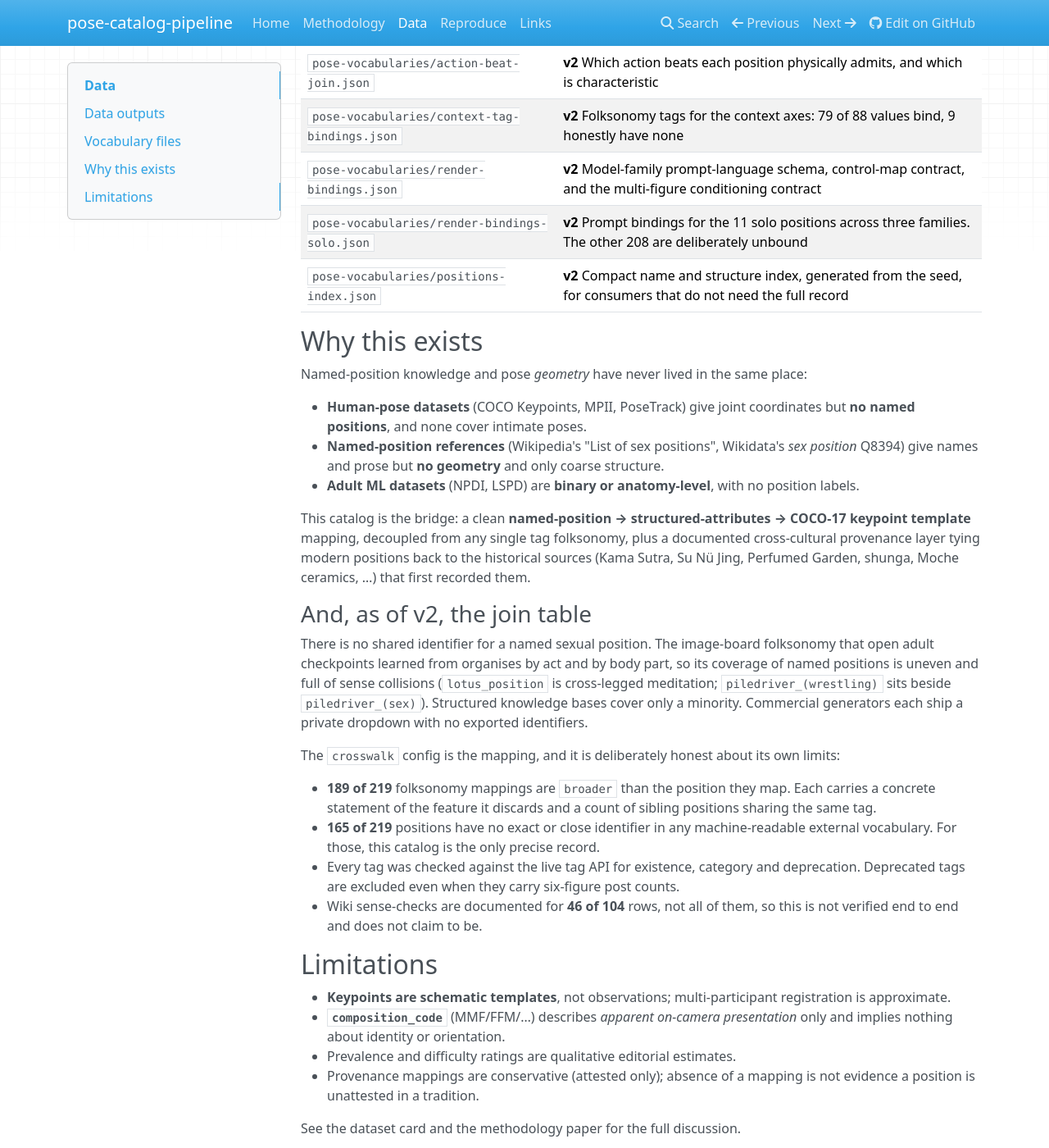
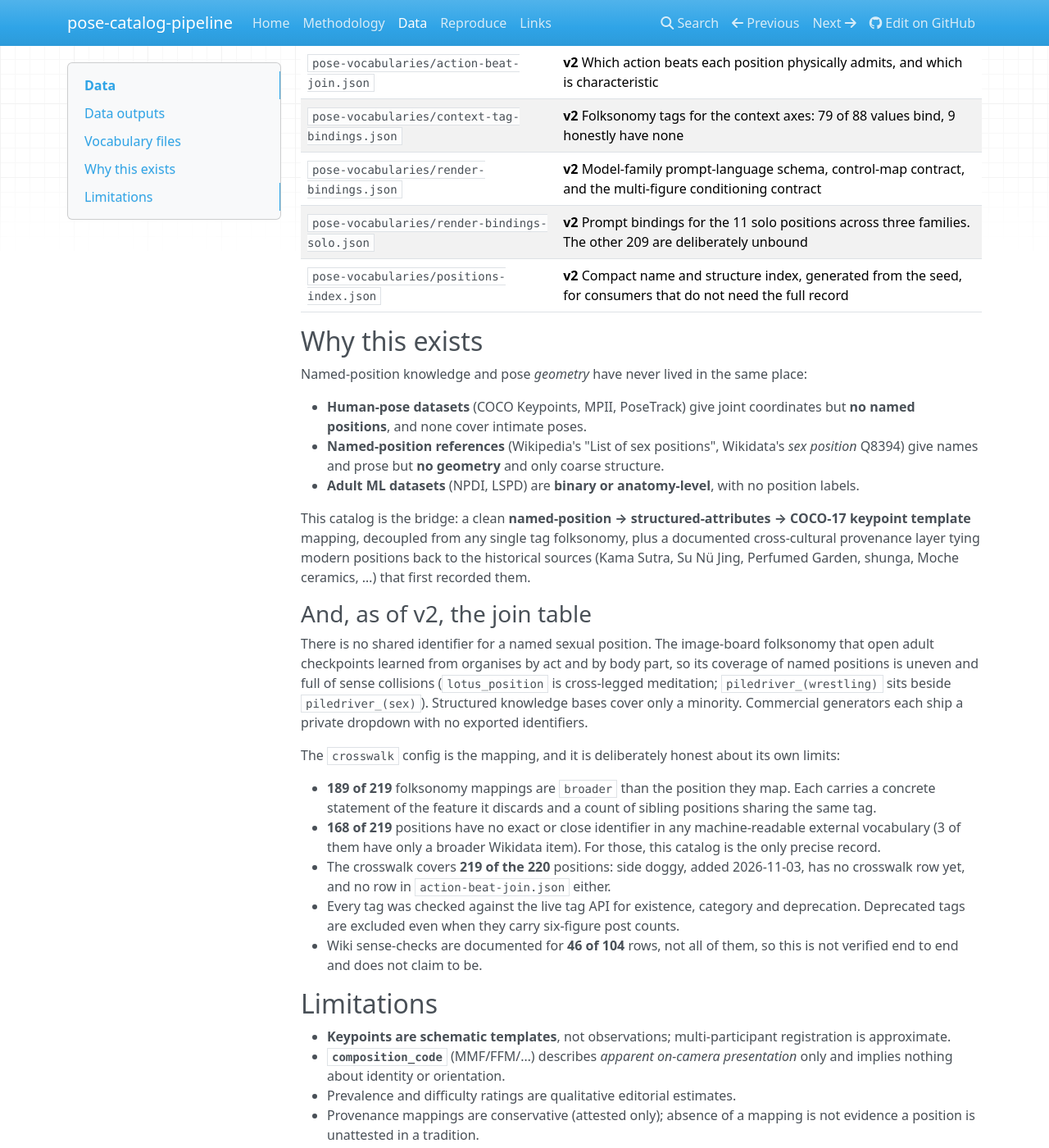
Before and after one commit to Agaveis/pose-catalog-pipeline, an MkDocs documentation site: the page built from docs/data.md, in a window 1280 px wide and 1400 px high, scrolled down 2158 px. Shown: the whole window at 82% size. Built offline with MkDocs 1.6.1, drawn with Linux system fonts in a browser that asks for light colours; nearby versions of some CDN libraries; some of the changed text lies outside the part shown.

Commit message:
data+docs: vocabularies synced to the live catalog (220 positions, 339 crosswalk rows); README and docs agree
The four vocabulary files that lagged (poses.seed, crosswalk-rows, action-beat-join,
positions-index) are copied byte for byte from the site repo's main, so the pipeline
rebuilds the published dataset: 220 poses, 495 keypoint participants, 339 crosswalk rows,
219 beat joins. The scripts were already identical.

README: 220 positions; crosswalk figures over the 219 it covers (189 broader, 168 with no
exact or close match, 3 of them with only a broader Wikidata item); side doggy has no
crosswalk or beat-join row yet; 339 mappings; ten configs; the Data outputs block is
docs/data.md's, byte for byte. docs/data.md: 220 and 495, 168 of 219, 209 unbound.
docs/index.md: 220, and a link to the crosswalk table.

Co-Authored-By: Claude Opus 5.5 <noreply@anthropic.com>

```diff
--- a/docs/data.md
+++ b/docs/data.md
@@ -8,14 +8,14 @@ The dataset (CC BY 4.0) is published at [EthnicErotic/pose-catalog](https://hugg
 
 | Config | Rows | Description |
 |---|---|---|
-| `poses` | 219 | One row per named position: structure, composition, presentation, aliases, Wikidata anchor, historical sources, description, canonical URL |
-| `keypoints` | 493 | One row per (pose × participant): base posture, placement transform, and the composed COCO-17 keypoints |
+| `poses` | 220 | One row per named position: structure, composition, presentation, aliases, Wikidata anchor, historical sources, description, canonical URL |
+| `keypoints` | 495 | One row per (pose × participant): base posture, placement transform, and the composed COCO-17 keypoints |
 | `pose_dimensions` | 32 | Flat controlled vocabulary: every dimension across 8 facets (249 defined values), with citations |
 | `base_skeletons` | 17 | The canonical base-posture skeletons the keypoints are composed from (`data/base_skeletons.jsonl`) |
 | `provenance` | 88 | One row per (position × historical source): historical name, source title/author, culture, era, language, region; 22 sources (7 manuals + 15 art traditions) |
 | `works` | 87 | One row per attested historical artwork: title, date, holding + accession, medium, description, significance, verification confidence, correction notes, and `depicts` links to catalog positions |
 | `crosswalk` | 339 | One row per (position × namespace): foreign identifier, SKOS relation, what the mapping discards, sibling count, structural support tags |
-| `action_beat_join` | 219 | One row per position: characteristic beat, all physically possible beats, contact continuity, suited camera moves |
+| `action_beat_join` | 219 | One row per position except side doggy, which has none yet: characteristic beat, all physically possible beats, contact continuity, suited camera moves |
 | `context_tag_bindings` | 88 | One row per context value: the folksonomy tag that denotes it, or an explicit none |
 | `render_bindings_solo` | 33 | 11 solo positions × 3 model families: positive prompt, negative hints, expected figure count |
 
@@ -43,7 +43,7 @@ See the [dataset card](https://huggingface.co/datasets/EthnicErotic/pose-catalog
 | `pose-vocabularies/action-beat-join.json` | **v2** Which action beats each position physically admits, and which is characteristic |
 | `pose-vocabularies/context-tag-bindings.json` | **v2** Folksonomy tags for the context axes: 79 of 88 values bind, 9 honestly have none |
 | `pose-vocabularies/render-bindings.json` | **v2** Model-family prompt-language schema, control-map contract, and the multi-figure conditioning contract |
-| `pose-vocabularies/render-bindings-solo.json` | **v2** Prompt bindings for the 11 solo positions across three families. The other 208 are deliberately unbound |
+| `pose-vocabularies/render-bindings-solo.json` | **v2** Prompt bindings for the 11 solo positions across three families. The other 209 are deliberately unbound |
 | `pose-vocabularies/positions-index.json` | **v2** Compact name and structure index, generated from the seed, for consumers that do not need the full record |
 
 ## Why this exists
@@ -63,7 +63,8 @@ There is no shared identifier for a named sexual position. The image-board folks
 The `crosswalk` config is the mapping, and it is deliberately honest about its own limits:
 
 - **189 of 219** folksonomy mappings are `broader` than the position they map. Each carries a concrete statement of the feature it discards and a count of sibling positions sharing the same tag.
-- **165 of 219** positions have no exact or close identifier in any machine-readable external vocabulary. For those, this catalog is the only precise record.
+- **168 of 219** positions have no exact or close identifier in any machine-readable external vocabulary (3 of them have only a broader Wikidata item). For those, this catalog is the only precise record.
+- The crosswalk covers **219 of the 220** positions: side doggy, added 2026-11-03, has no crosswalk row yet, and no row in `action-beat-join.json` either.
 - Every tag was checked against the live tag API for existence, category and deprecation. Deprecated tags are excluded even when they carry six-figure post counts.
 - Wiki sense-checks are documented for **46 of 104** rows, not all of them, so this is not verified end to end and does not claim to be.
 
```
Also changed, not shown: README.md (+18 -13 lines), docs/index.md (+2 -1 lines), 4 other files.
